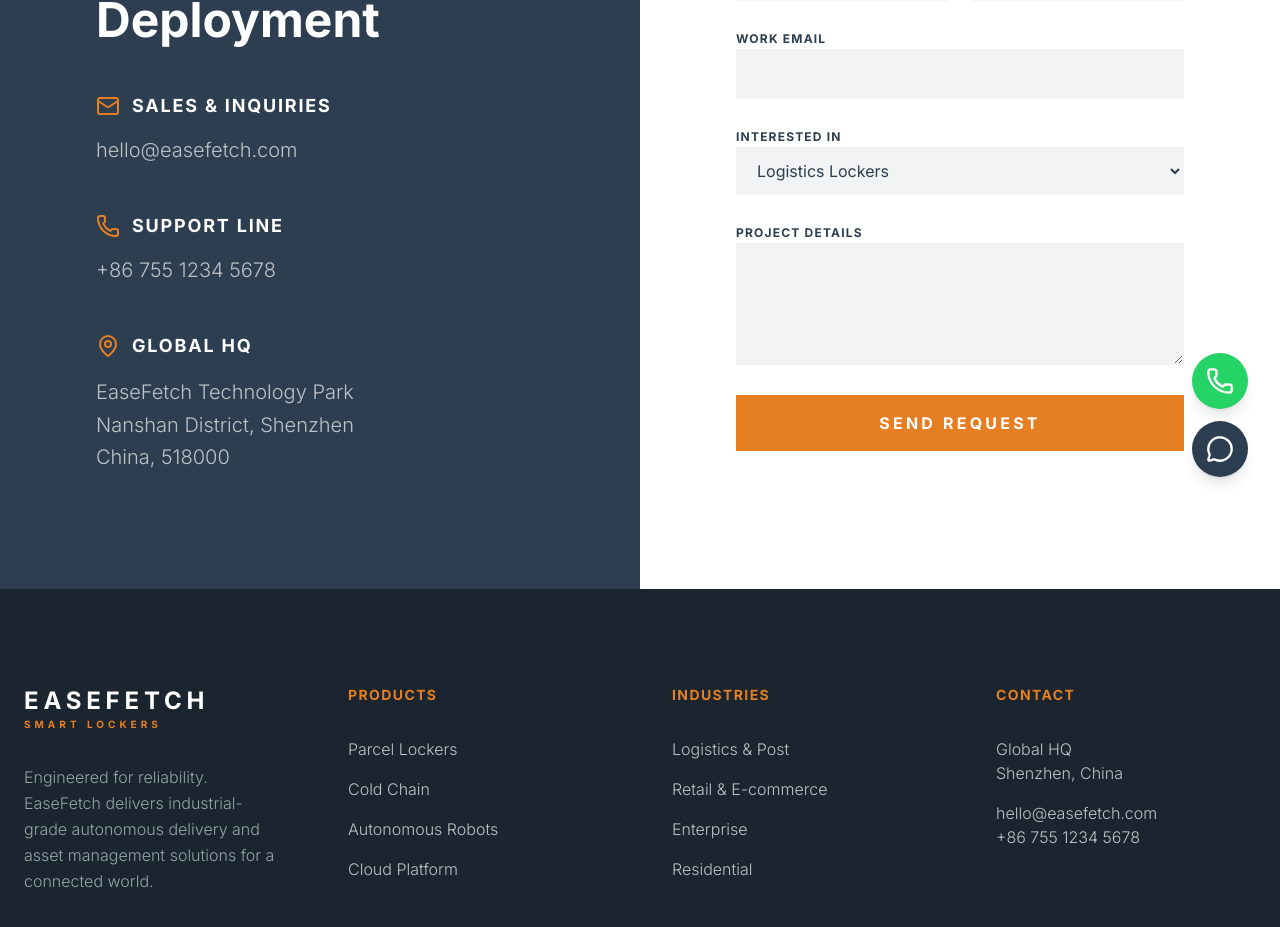
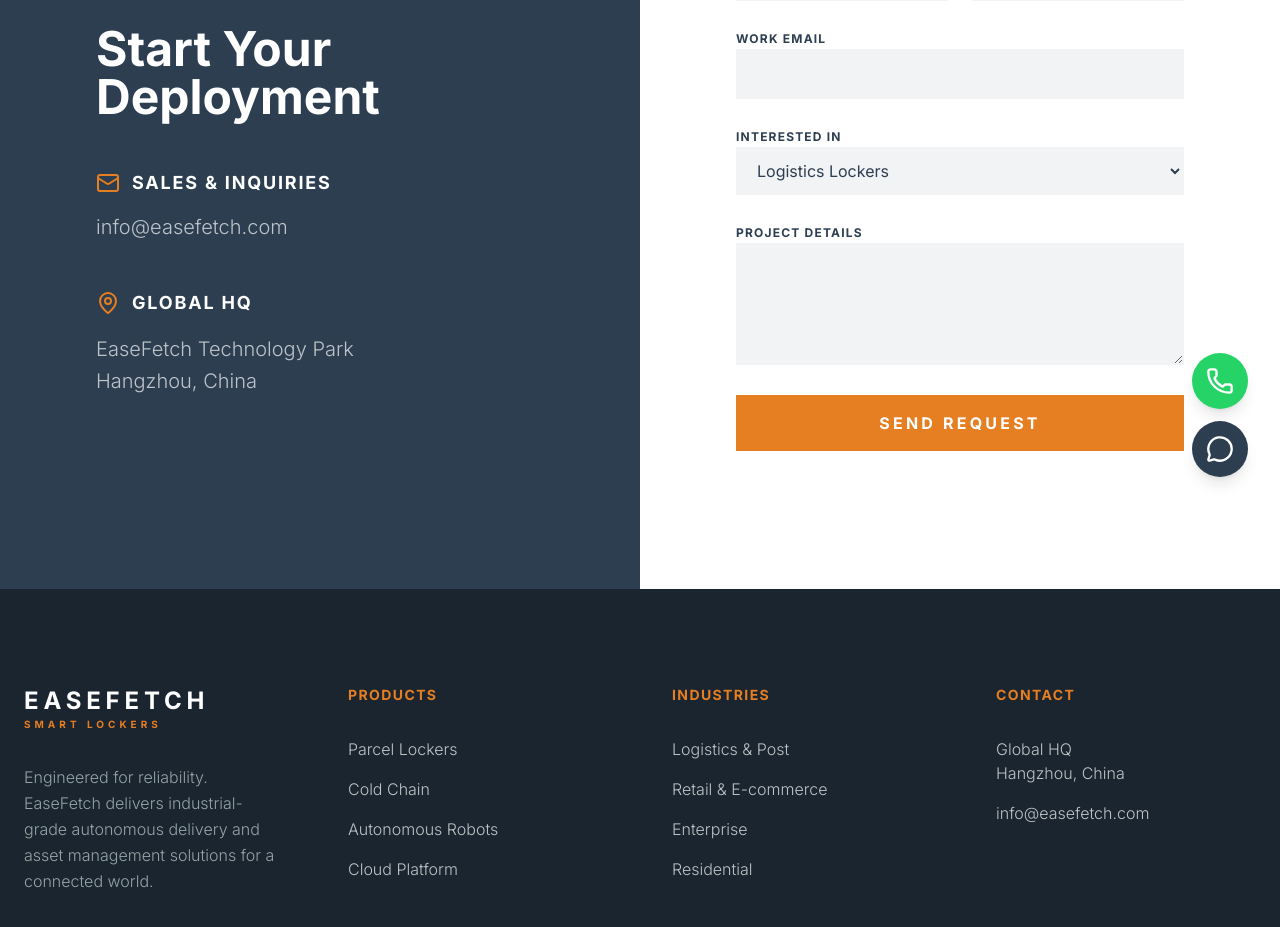
Before and after one commit to sungbada123-web/easefetch, a Next.js app: page /contact in a window 1280 px wide. Shown: the part 291-1218 px from the top of the page. Built offline with nearby package versions, Linux system fonts and the light colour scheme.

Commit message:
fix: 将总部更新为杭州，更改邮箱为 info@easefetch.com，移除电话号码

```diff
--- a/app/components/Footer.tsx
+++ b/app/components/Footer.tsx
@@ -45,8 +45,8 @@
                     <div>
                         <h3 className="text-sm font-bold uppercase tracking-widest mb-8 text-[#E67E22]">Contact</h3>
                         <address className="not-italic text-[#BDC3C7] font-light space-y-4">
-                            <p>Global HQ<br />Shenzhen, China</p>
-                            <p>hello@easefetch.com<br />+86 755 1234 5678</p>
+                            <p>Global HQ<br />Hangzhou, China</p>
+                            <p>info@easefetch.com</p>
                         </address>
                     </div>
                 </div>
--- a/app/contact/page.tsx
+++ b/app/contact/page.tsx
@@ -17,15 +17,10 @@
                             <h3 className="flex items-center gap-3 text-lg font-bold uppercase tracking-widest mb-4">
                                 <Mail className="text-[#E67E22]" /> Sales & Inquiries
                             </h3>
-                            <p className="text-[#BDC3C7] text-xl font-light">hello@easefetch.com</p>
+                            <p className="text-[#BDC3C7] text-xl font-light">info@easefetch.com</p>
                         </div>
 
-                        <div>
-                            <h3 className="flex items-center gap-3 text-lg font-bold uppercase tracking-widest mb-4">
-                                <Phone className="text-[#E67E22]" /> Support Line
-                            </h3>
-                            <p className="text-[#BDC3C7] text-xl font-light">+86 755 1234 5678</p>
-                        </div>
+
 
                         <div>
                             <h3 className="flex items-center gap-3 text-lg font-bold uppercase tracking-widest mb-4">
@@ -33,8 +28,7 @@
                             </h3>
                             <p className="text-[#BDC3C7] text-xl font-light leading-relaxed">
                                 EaseFetch Technology Park<br />
-                                Nanshan District, Shenzhen<br />
-                                China, 518000
+                                Hangzhou, China
                             </p>
                         </div>
                     </div>
```
